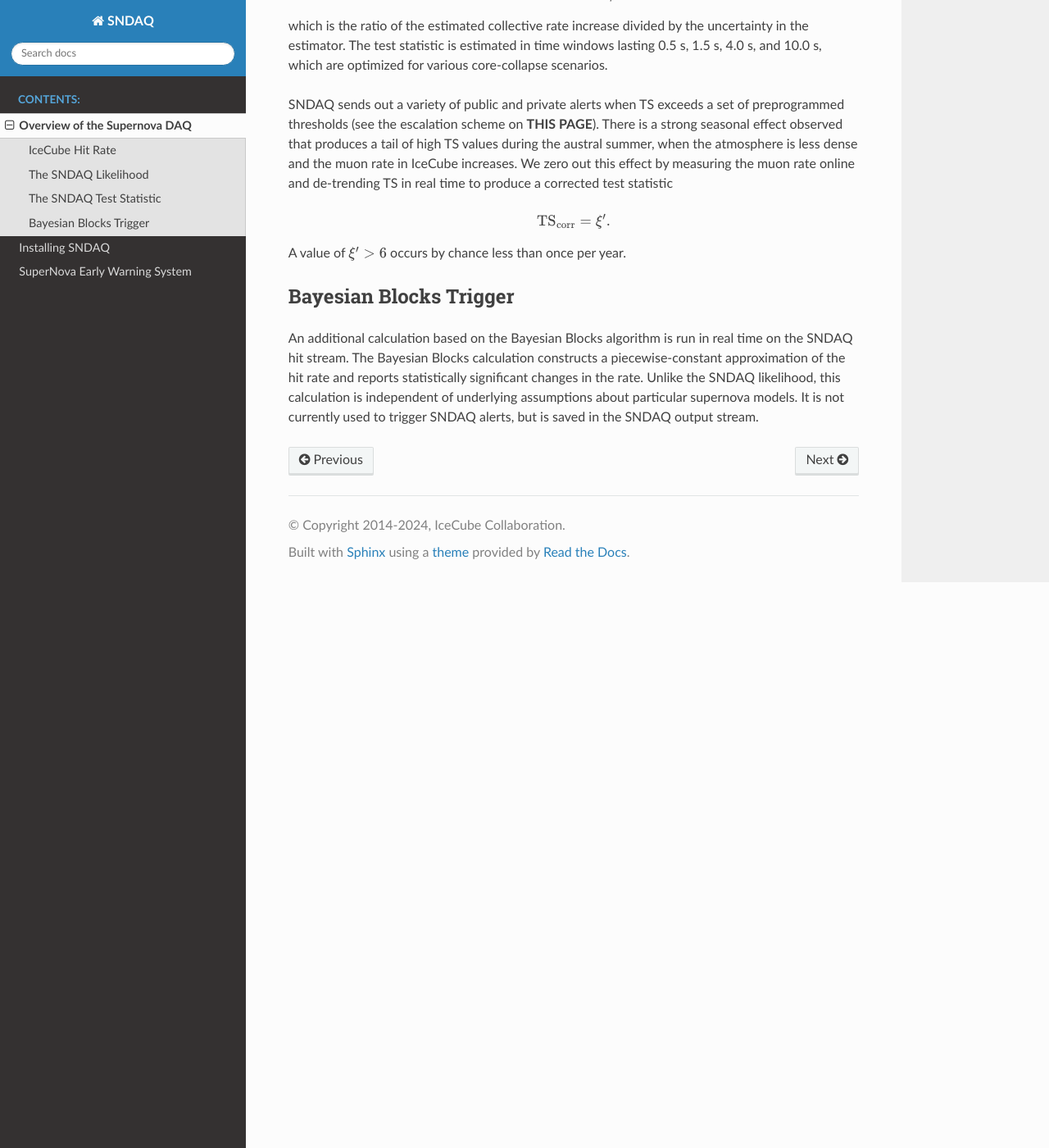
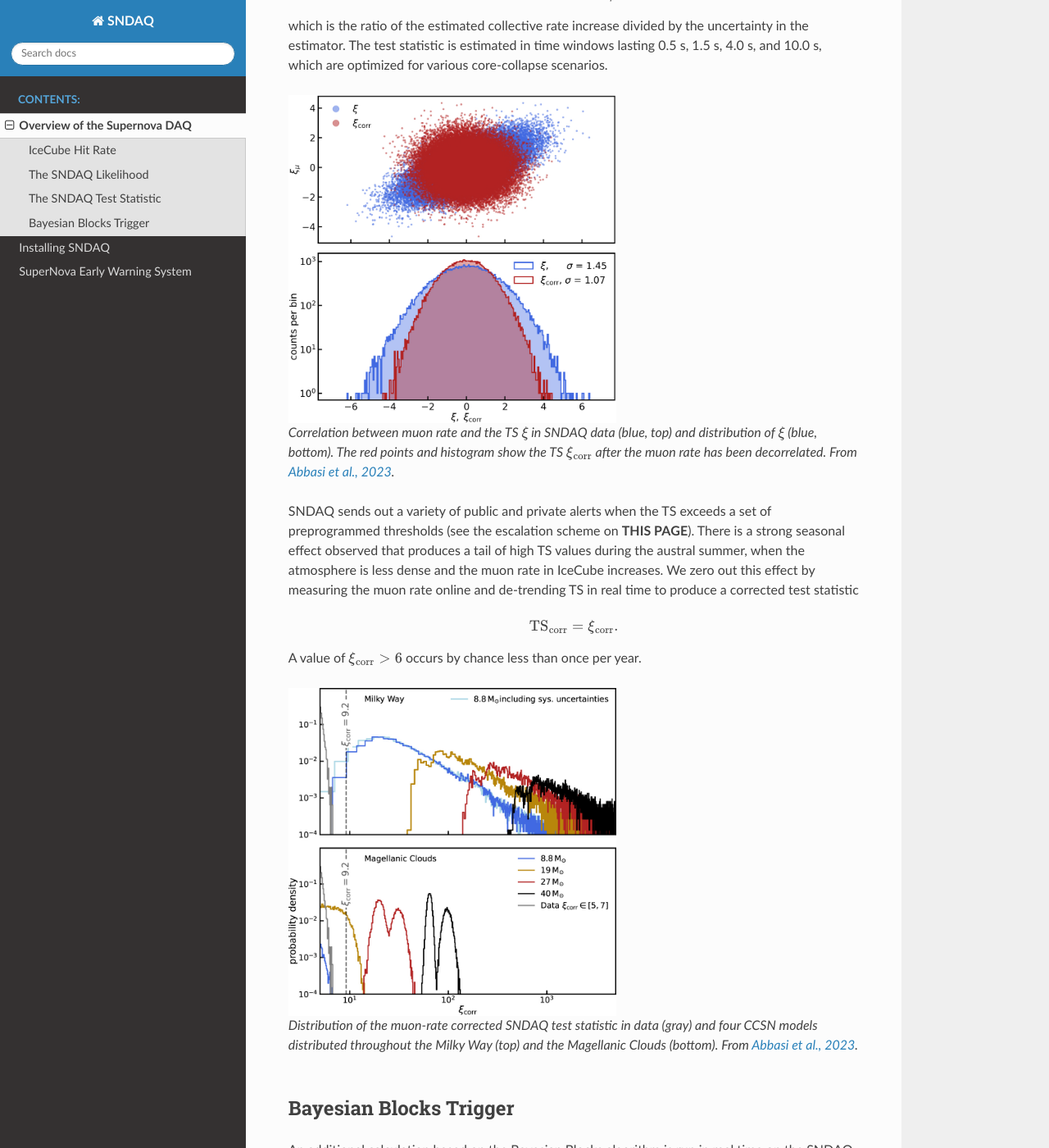
Before and after one commit to icecube/sndaq, a Sphinx documentation site: the page built from docs/overview.rst, in a window 1280 px wide and 1400 px high, scrolled down 1965 px. Shown: the whole window at 82% size. Built offline with Sphinx 7.4.7 and the Read the Docs theme 2.0.0, drawn with Linux system fonts in a browser that asks for light colours; some of the changed text lies outside the part shown.

Commit message:
Add more images and complete overview.

```diff
--- a/docs/overview.rst
+++ b/docs/overview.rst
@@ -1,4 +1,12 @@
 .. _overview:
+
+.. |Abbasi_2011| raw:: html
+
+  <a href="https://doi.org/10.1051/0004-6361/201117810" target="_blank">Abbasi et al., 2011</a>
+
+.. |Abbasi_2023| raw:: html
+
+  <a href="https://doi.org/10.3847/1538-4357/ad07d1" target="_blank">Abbasi et al., 2023</a>
 
 Overview of the Supernova DAQ
 =============================
@@ -25,8 +33,7 @@ interacting in the detector. The muon correlation can be measured and removed.
 .. figure:: img/dom_hit_rate.jpg
   :width: 400
 
-  DOM hit rates showing seasonal effect (blue curve) and after the seasonal
-  effect is removed using the in-ice muon rate (red curve).
+  DOM hit rates showing seasonal effect (blue curve) and after the seasonal effect is removed using the in-ice muon rate (red curve). From |Abbasi_2023|.
 
 For neutrino energies below 1 GeV, the signal is dominated by backgrounds due
 to radioactive decays in the DOM glass and triboluminescence in the ice. The
@@ -61,7 +68,8 @@ spectrum shape parameter :math:`\alpha_\nu`. The quantity :math:`d\sigma/dE` is
 the differential cross section for producing a positron of energy
 :math:`E_{e^+}` from a neutrino of energy :math:`E_\nu` interacting via inverse
 beta decay. The effective volume for a single positron is
-:math:`V_{e^+}^\mathrm{eff}`.
+:math:`V_{e^+}^\mathrm{eff}`. Further details are provided in |Abbasi_2011| and
+|Abbasi_2023|.
 
 The SNDAQ Likelihood
 --------------------
@@ -110,18 +118,34 @@ uncertainty in the estimator. The test statistic is estimated in time windows
 lasting 0.5 s, 1.5 s, 4.0 s, and 10.0 s, which are optimized for various
 core-collapse scenarios.
 
-SNDAQ sends out a variety of public and private alerts when TS exceeds a set of
-preprogrammed thresholds (see the escalation scheme on **THIS PAGE**). There is
-a strong seasonal effect observed that produces a tail of high TS values during
-the austral summer, when the atmosphere is less dense and the muon rate in
-IceCube increases. We zero out this effect by measuring the muon rate online
-and de-trending TS in real time to produce a corrected test statistic
+.. figure:: img/sndaq_ts.jpg
+  :width: 400
+
+  Correlation between muon rate and the TS :math:`\xi` in SNDAQ data (blue,
+  top) and distribution of :math:`\xi` (blue, bottom). The red points and
+  histogram show the TS :math:`\xi_\mathrm{corr}` after the muon rate has been
+  decorrelated. From |Abbasi_2023|.
+
+SNDAQ sends out a variety of public and private alerts when the TS exceeds a
+set of preprogrammed thresholds (see the escalation scheme on **THIS PAGE**).
+There is a strong seasonal effect observed that produces a tail of high TS
+values during the austral summer, when the atmosphere is less dense and the
+muon rate in IceCube increases. We zero out this effect by measuring the muon
+rate online and de-trending TS in real time to produce a corrected test
+statistic
 
 .. math::
 
-  \mathrm{TS_corr} = \xi'.
+  \mathrm{TS_corr} = \xi_\mathrm{corr}.
 
-A value of :math:`\xi'>6` occurs by chance less than once per year.
+A value of :math:`\xi_\mathrm{corr}>6` occurs by chance less than once per year.
+
+.. figure:: img/sndaq_ts_corr.jpg
+  :width: 400
+
+  Distribution of the muon-rate corrected SNDAQ test statistic in data (gray)
+  and four CCSN models distributed throughout the Milky Way (top) and the
+  Magellanic Clouds (bottom). From |Abbasi_2023|.
 
 Bayesian Blocks Trigger
 -----------------------
```
Also changed, not shown: docs/img/sndaq_ts.jpg (added), docs/img/sndaq_ts_corr.jpg (added).
